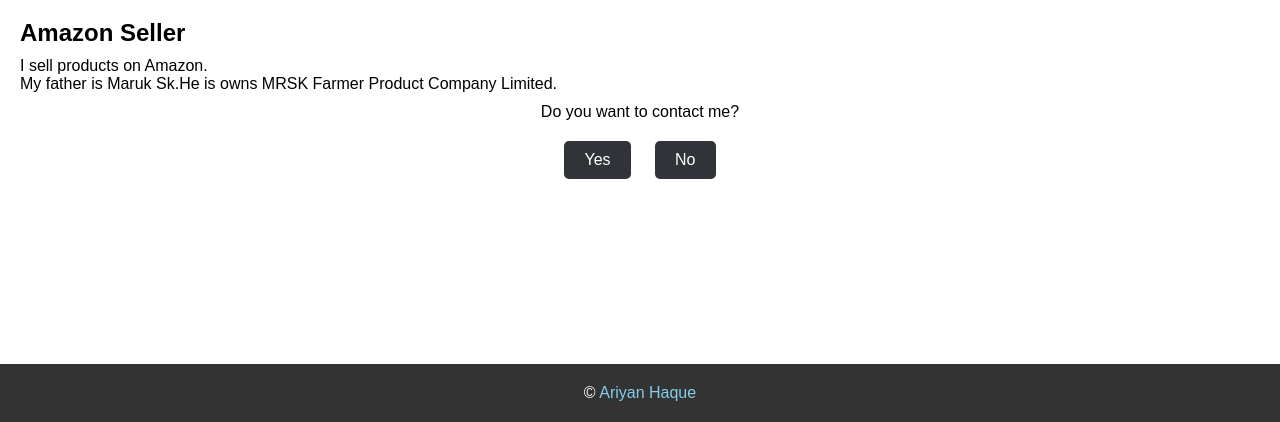
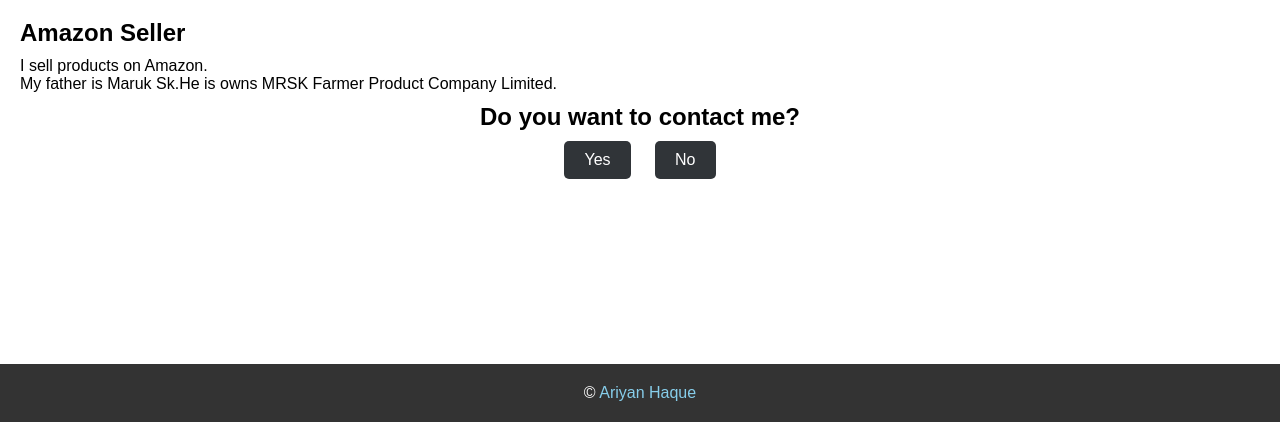
Before and after one commit to mrfarukahammed/mrfarukahammed.github.io, a plain HTML site: page work.html in a window 1280 px wide. Shown: the part 378-800 px from the top of the page. Drawn offline with Linux system fonts and the light colour scheme.

Commit message:
Update work.html

```diff
--- a/work.html
+++ b/work.html
@@ -27,7 +27,7 @@
         <p>I sell products on Amazon. <br>
             My father is Maruk Sk.He is owns MRSK Farmer Product Company Limited.</p>
             </div>
-<p>Do you want to contact me?</p>
+<h2>Do you want to contact me?</h2>
         <button onclick="navigateToPage('contact.html')">Yes</button>
         <button onclick="navigateToPage('thankyou.html')">No</button>
 
```
